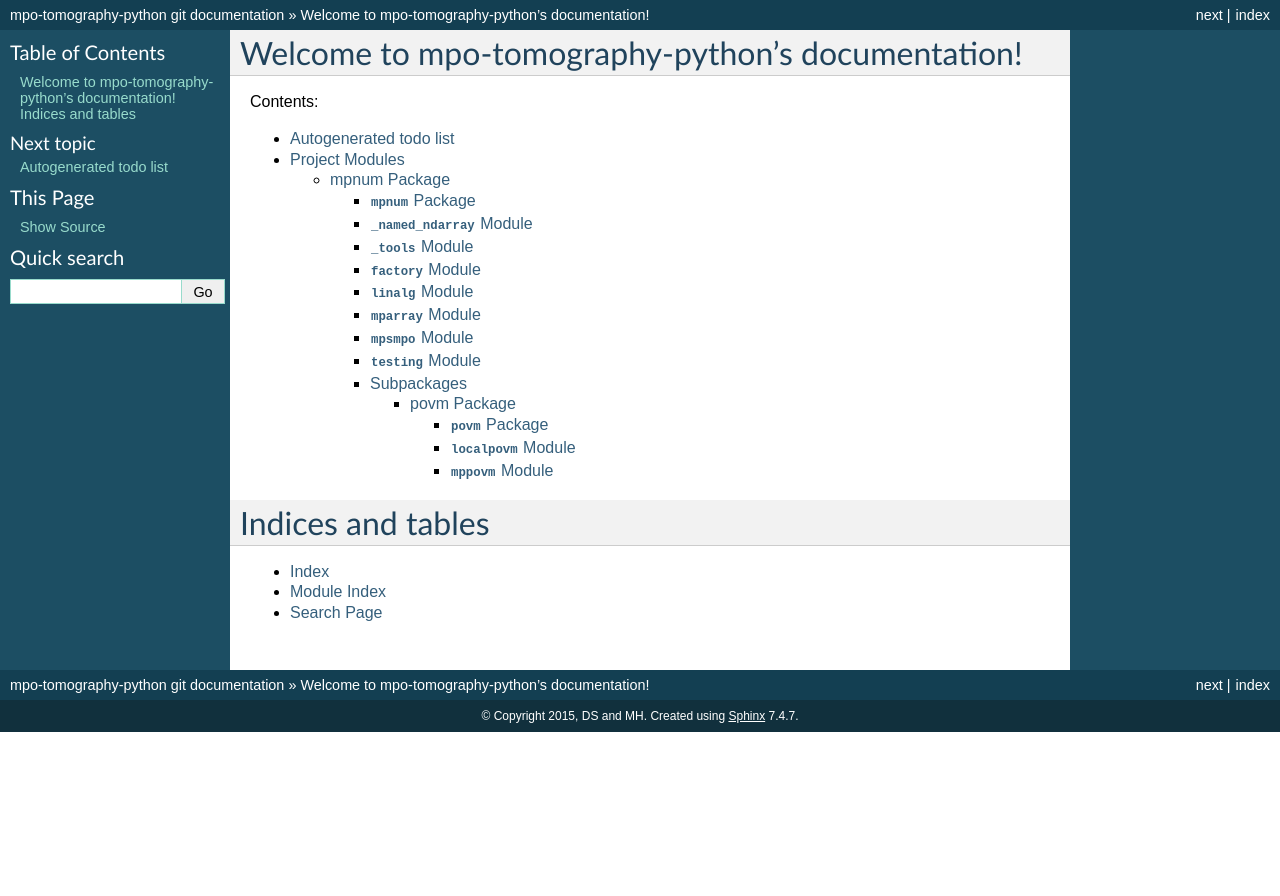
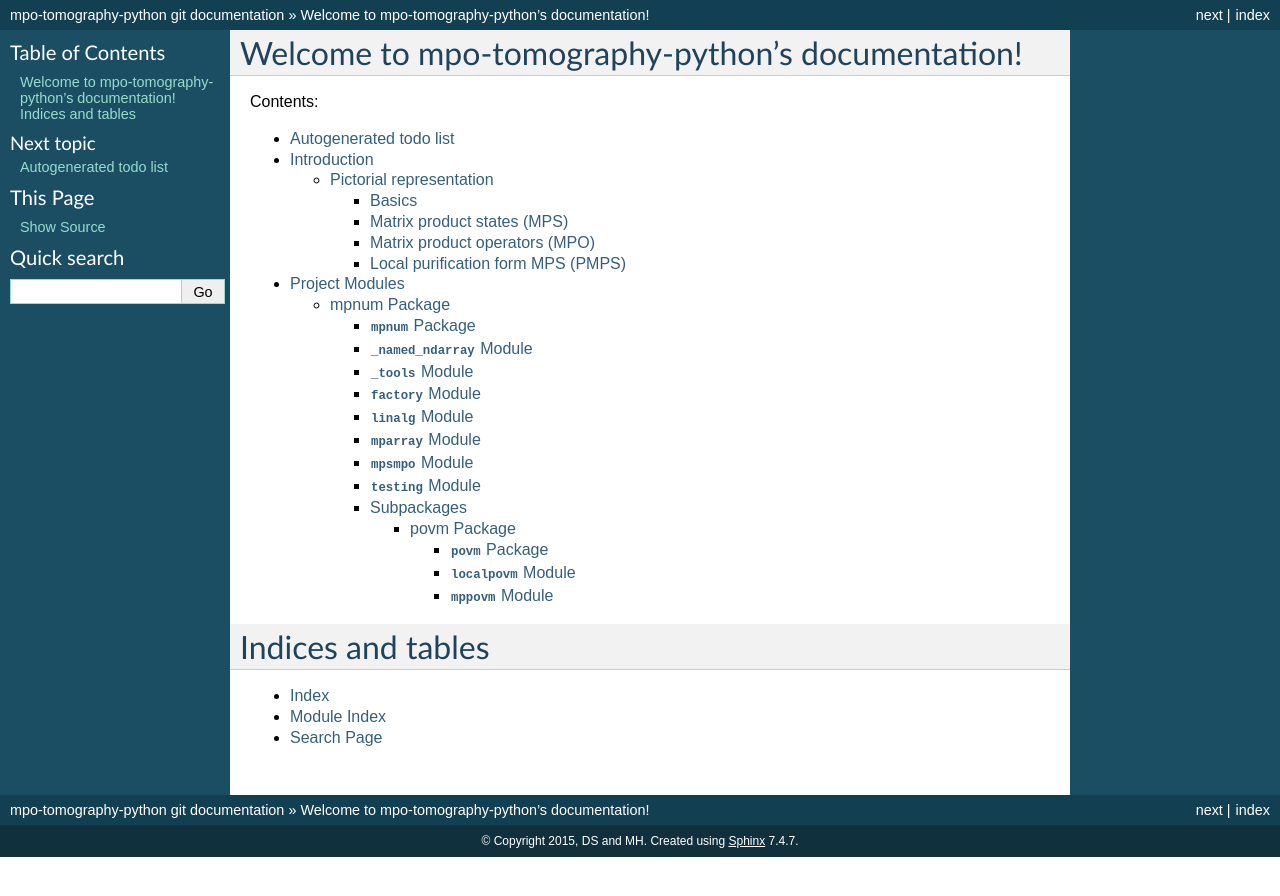
Before and after one commit to vinitX/mpnum, a Sphinx documentation site: the page built from docs/index.rst, in a window 1280 px wide. Shown: the top 896 px of the page. Built offline with Sphinx 7.4.7, drawn with Linux system fonts in a browser that asks for light colours; pages that are not in the unit, such as notebooks, are missing from menus; some of the changed lines change nothing that is shown.

Commit message:
add intro to tensor figures

```diff
--- a/docs/index.rst
+++ b/docs/index.rst
@@ -12,6 +12,7 @@
    :maxdepth: 99
 
    todo
+   intro
    modules
 
 Indices and tables
--- /dev/null
+++ b/docs/intro.rst
@@ -0,0 +1,169 @@
+
+
+
+Introduction
+============
+
+.. todo:: The images are too small. Find a fix.
+
+
+
+Pictorial representation
+------------------------
+
+
+Basics
+""""""
+
+Tensor contractions are much easier to write down using figures.  A
+simple case of of a tensor contraction is the product of two matrices:
+
+.. math::
+
+   C = A B^T
+
+We represent this tensor contraction with the following figure:
+
+.. image:: tensors_matrixproduct.svg
+
+Each of the tensors :math:`A`, :math:`B` and :math:`C` is represent by
+one box.  All the tensors have two indices (as they are matrices),
+therefore there are two lines emerging from each box, called *legs*.
+Connected legs indicate a contraction.  The relation between legs on
+the left and right hand sides of the equality sign is given by their
+position.  In this figure, we specify the relation between the indices
+in a formula like :math:`B_{kl}` and the individual lines in the
+figure by giving specifying the name of each index on each line.
+
+In this simple case, the figure looks more complicated than the
+formula, but it contains complete information on how all indices of
+all tensors are connected.  To be fair, we should mention the indices
+in the formula as well:
+
+.. math::
+
+   C_{ij} = \sum_{j} A_{ij} B_{kj}
+
+Another simple example is the following product of two vectors and a
+matrix:
+
+.. math::
+
+   c = u^\dagger A v = \sum_{ij} u^*_i A_{ij} v_j
+
+This formula is represented by the following figure:
+
+.. image:: tensors_matrixelement.svg
+
+
+Matrix product states (MPS)
+"""""""""""""""""""""""""""
+
+The matrix product state representation of a state :math:`\vert \psi
+\rangle` on four subsystems is given by
+
+.. math::
+
+   \langle i j k l \vert \psi \rangle = \psi_{ijkl} = A_i B_j C_k D_l
+
+where :math:`A_i \in \mathbb C^{1 \times D}`, :math:`B_j, C_k \in
+\mathbb C^{D \times D}` and :math:`D_l \in \mathbb C^{D \times 1}`.
+This construction is given by the following simple figure:
+
+.. image:: tensors_mps.svg
+
+We call :math:`\psi` a *global tensor* and we call the MPS matrices
+:math:`A_i`, :math:`B_j` etc. which are associated to a certain
+subsystem *local tensors*.
+
+Very often, we can omit the labels of all the legs.  The figure then
+becomes very simple:
+
+.. image:: tensors_mps_no_names.svg
+
+As explained in the next paragraph on MPOs, we usually add *dummy
+bonds* of size 1 to our tensors:
+
+.. image:: tensors_mps_no_names_with_dummies.svg
+
+
+Matrix product operators (MPO)
+""""""""""""""""""""""""""""""
+
+The matrix product operator representation of an operator :math:`\rho`
+on three subsystems is given by
+
+.. math::
+
+   \langle i_1 i_2 i_3 \vert \rho \vert j_1 j_2 j_3 \rangle
+   =
+   \rho_{i_1i_2i_3,j_1j_2j_3} =
+   A_{i_1j_1} B_{i_2j_2} C_{i_3j_3}
+
+where the :math:`A_{i_1j_1}` are row vectors, the :math:`B_{i_2j_2}`
+are matrices and the :math:`C_{i_3j_3}` are column vectors.  This is
+represented by the following figure:
+
+.. image:: tensors_mpo.svg
+
+Be aware that the legs of :math:`\rho` are not in the order :math:`i_1
+i_2 i_3 j_1 j_2 j_3` (called *global order*) which is expected from
+the expression :math:`\langle i_1 i_2 i_3 \vert \rho \vert j_1 j_2 j_3
+\rangle` and which is obtained by a simple reshape of the matrix
+:math:`\rho` into a tensor.  Instead, the order of the legs of
+:math:`\rho` must match the order in the MPO construction, which is
+:math:`i_1 j_1 i_2 j_2 i_3 j_3`.  We call this latter order *local
+order*. The functions :func:`global_to_local
+<mpnum._tools.global_to_local>` and :func:`local_to_global
+<mpnum._tools.local_to_global>` can convert tensors between the two
+orders.
+
+In order to simplify the implementation, it is useful to introduce
+*dummy bonds* with index size 1 on the left and the right of the MPS
+or MPO chain:
+
+.. image:: tensors_mpo_with_dummies.svg
+
+With these dummy bonds, all the tensors in the representation have
+exactly two bond indices.
+
+It is useful to draw the physical column indices upward from the
+global and local tensors while leaving the physical row indices
+downward:
+
+.. image:: tensors_mpo_updown.svg
+
+With this arrangement, we can nicely express a product of two MPOs:
+
+.. image:: tensors_mpo_product.svg
+
+This figure tells us how to obtain the local tensors which represent
+the product: We have to compute new tensors as indicated by the shaded
+area.  The figure also tells us that the bond dimension of the result
+is the product of the bond dimensions of the two individual MPO
+representations.
+
+
+Local purification form MPS (PMPS)
+"""""
+
+The local purification from matrix product state representation (PMPS
+or LPMPS) is defined as follows:
+
+.. image:: tensors_pmps.svg
+
+Here, all the :math:`i` indices are actual sites and all the :math:`j`
+indices are ancilla sites used for the purification.  The non-negative
+operator described by this representation is given by
+
+.. math::
+
+   \rho = \operatorname{tr}_{j_1j_2j_3}( \vert \psi \rangle \! \langle \psi \vert )
+
+The following figure describes the relation:
+
+.. image:: tensors_pmps_to_mpo.svg
+
+It also tells us how to convert a PMPS representation into an MPO
+representation and how the bond dimension changes: The MPO bond
+dimension is the square of the PMPS bond dimension.
```
Also changed, not shown: docs/tensors_master.svg (added), docs/tensors_matrixelement.svg (added), docs/tensors_matrixproduct.svg (added), docs/tensors_mpo.svg (added), docs/tensors_mpo_product.svg (added), docs/tensors_mpo_updown.svg (added), docs/tensors_mpo_with_dummies.svg (added), docs/tensors_mps.svg (added), docs/tensors_mps_no_names.svg (added), docs/tensors_mps_no_names_with_dummies.svg (added), docs/tensors_pmps.svg (added), docs/tensors_pmps_to_mpo.svg (added).
